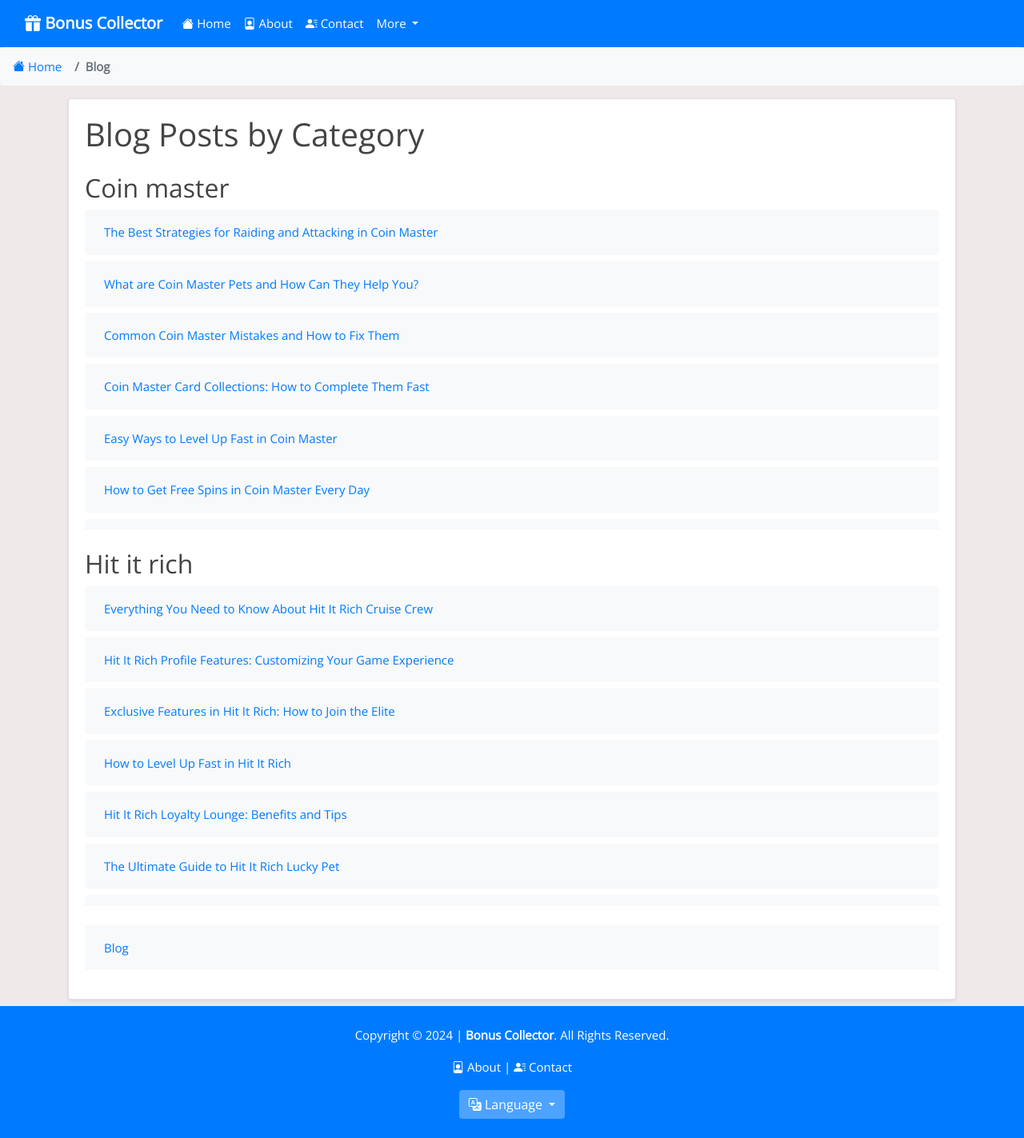
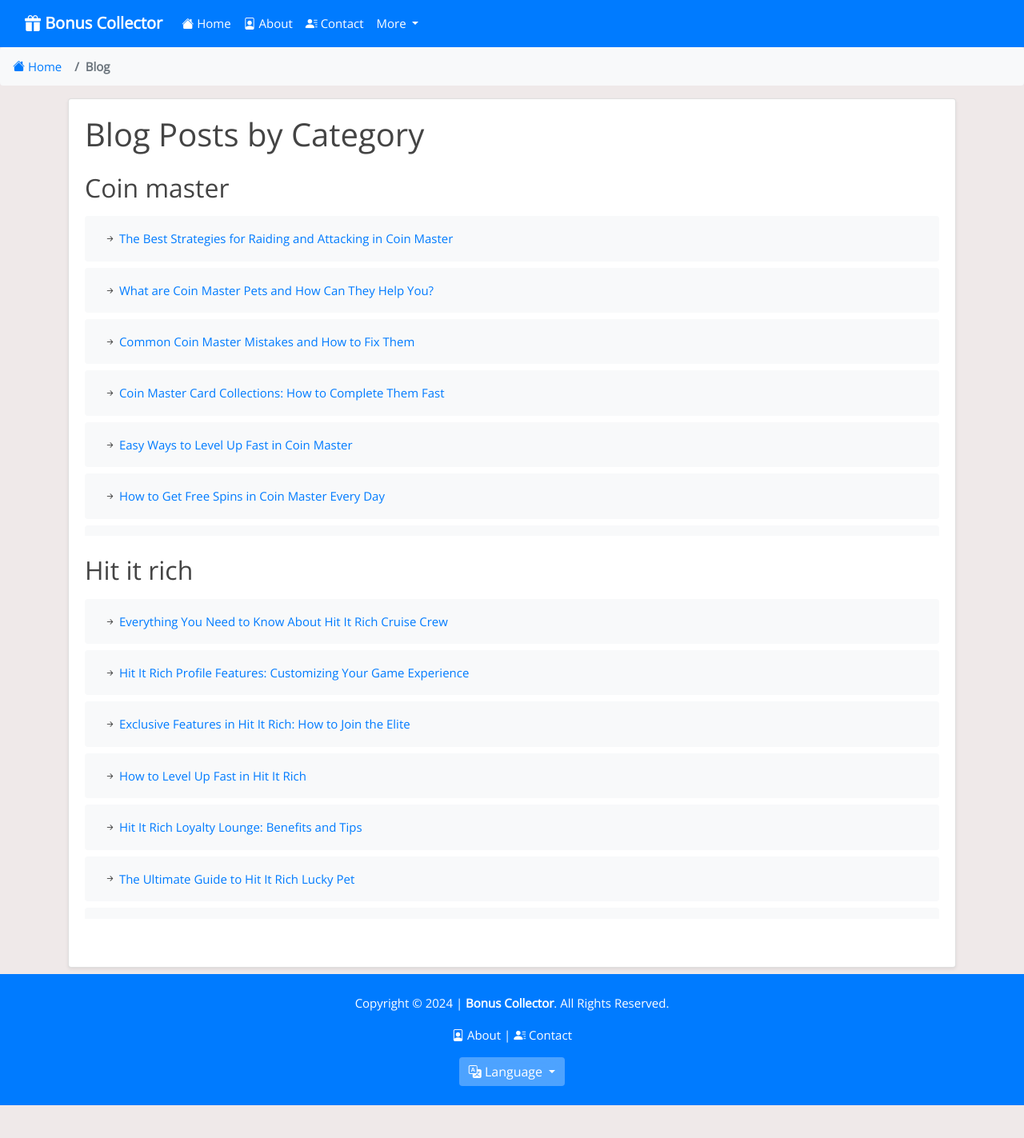
Before and after one commit to Prollad99/bs-net, a Jekyll site: the page built from _blogs/index.html, in a window 1280 px wide. Shown: the whole page at 80% size. Built offline with Jekyll 4.4.1, drawn with Linux system fonts in a browser that asks for light colours; nearby versions of some CDN libraries; comment, search, counter and statistics services are not loaded; after the commit the page ends 1382 px from its top, so only the background shows below that.

Commit message:
Update index.html

```diff
--- a/_blogs/index.html
+++ b/_blogs/index.html
@@ -12,12 +12,15 @@
 {% assign categorized_posts = site.blogs | group_by: "category" %}
 
 {% for category in categorized_posts %}
-  <h2 class="mt-4 mb-2">{{ category.name | replace: '-', ' ' | capitalize }}</h2>
+  <h2 class="mt-4 mb-3">{{ category.name | replace: '-', ' ' | capitalize }}</h2>
     <ul class="list-group fixed-height-scroll mb-3">
     {% for post in category.items %}
+      {% if post.path != "_blogs/index.html" %}
       <li class="list-group-item">
+        <i class="bi bi-arrow-right-short"></i>
         <a href="{{ post.url }}">{{ post.title }}</a>
       </li>
+      {% endif %}
     {% endfor %}
   </ul>
 {% endfor %}
```
